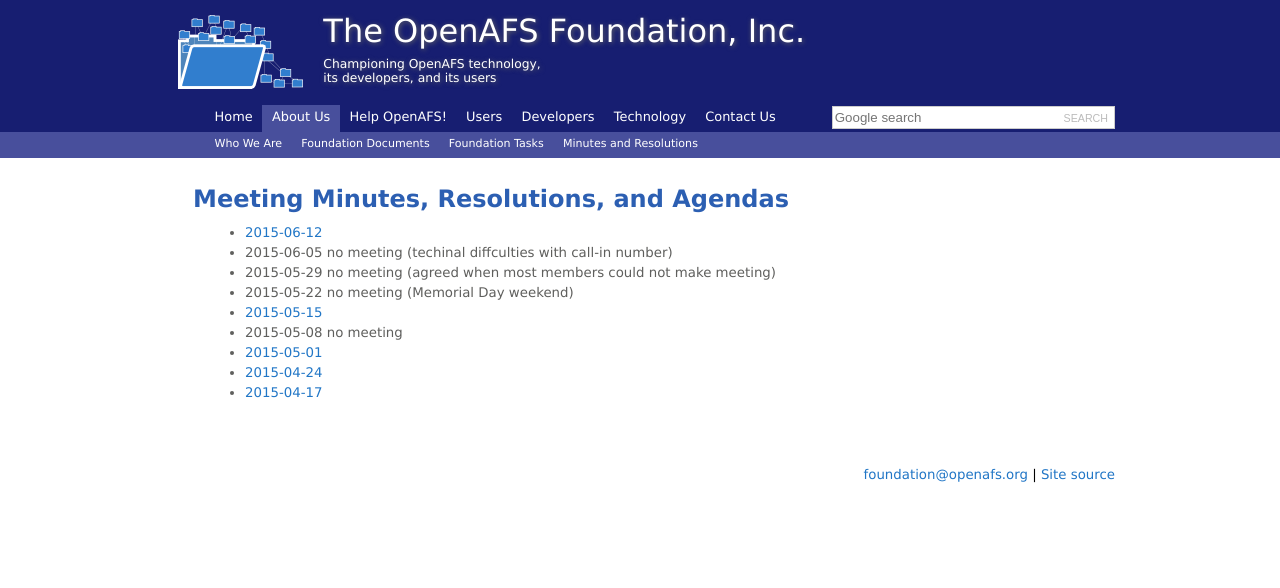
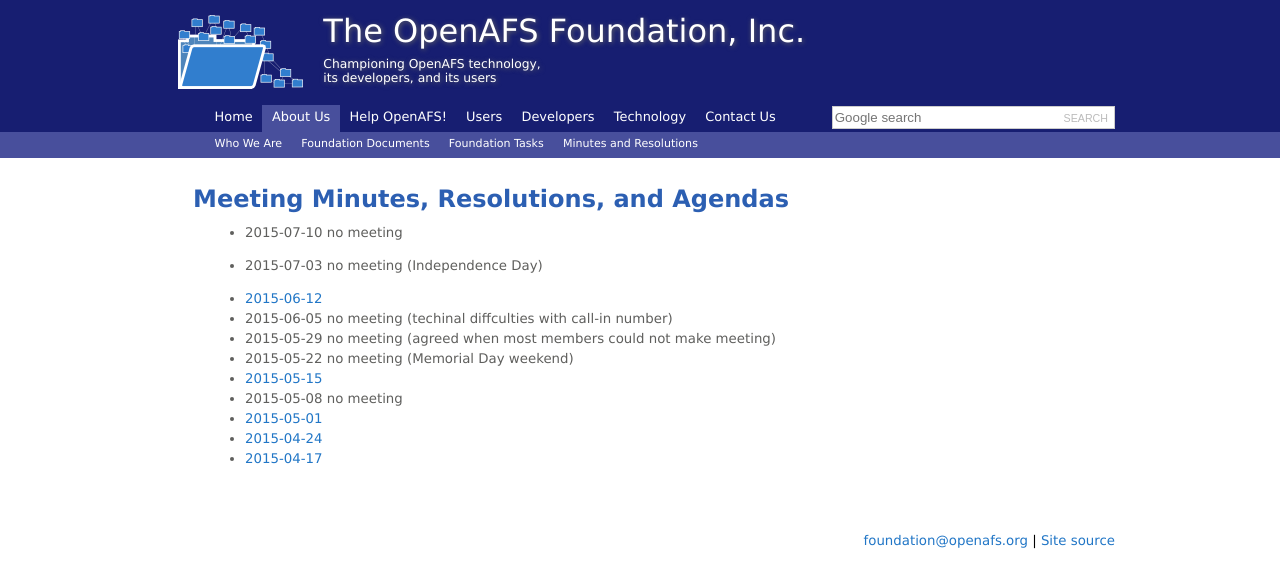
Before and after one commit to openafsfoundation/openafsfoundation.org, a Jekyll site: the page built from about/minutes/index.md, in a window 1280 px wide. Shown: the top 588 px of the page. Built offline with Jekyll 4.4.1, drawn with Linux system fonts in a browser that asks for light colours.

Commit message:
Update index.md

```diff
--- a/about/minutes/index.md
+++ b/about/minutes/index.md
@@ -4,6 +4,9 @@
 ---
 
 ## Meeting Minutes, Resolutions, and Agendas ##
+
+* 2015-07-10 no meeting
+* 2015-07-03 no meeting (Independence Day)
 
 * [2015-06-12]({{site.github.url}}/about/minutes/2015-06-12/)
 * 2015-06-05 no meeting (techinal diffculties with call-in number)
```
